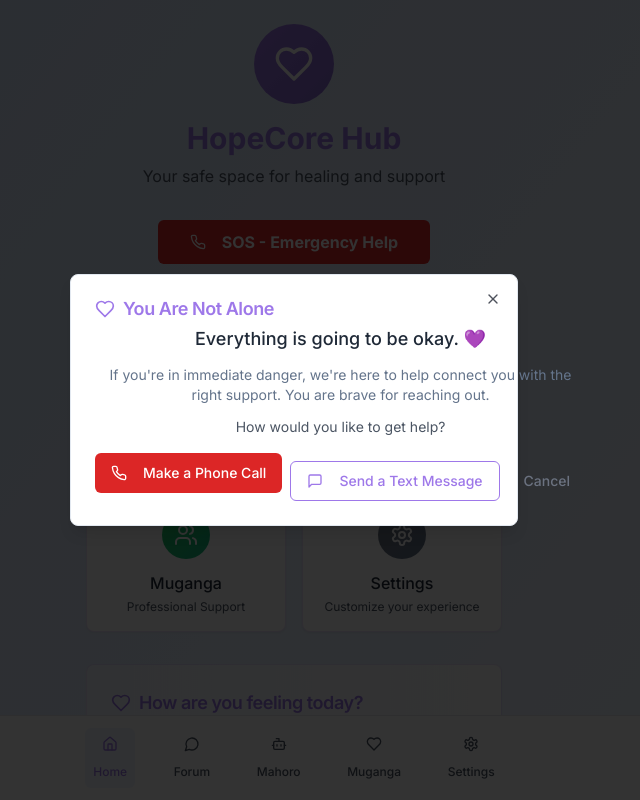
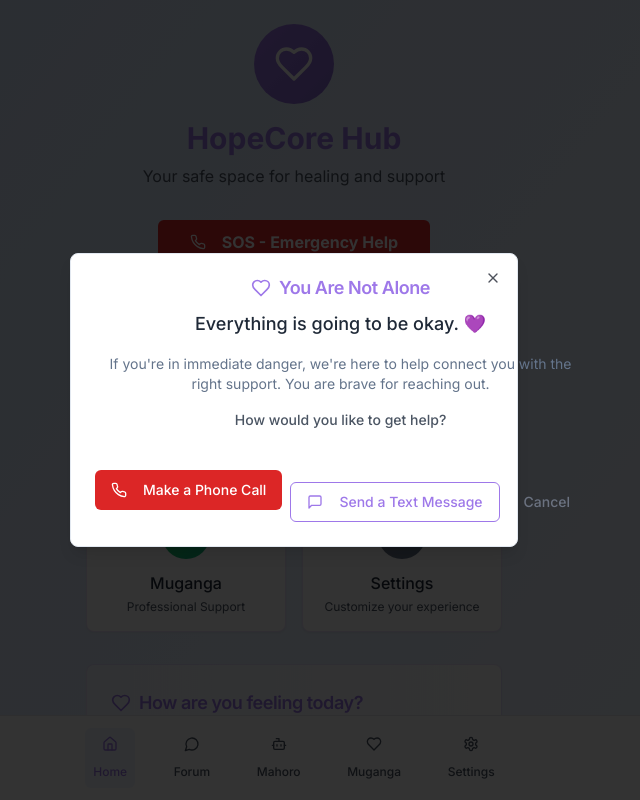
Before and after one commit to leocode09/new-hopecorehub, a React (Vite) app: page / in a window 1280 px wide. Both pictures are taken after a click on the button "SOS - Emergency Help". Shown: the top 800 px of the page, without its empty margins (346-986 px from the left). Built offline with nearby package versions, Linux system fonts and the light colour scheme.

Commit message:
Fix: SOS button dialog layout
Adjust the layout of the initial comforting dialog and cancel button within the SOS button component to ensure proper display on Android and iOS devices.

```diff
--- a/src/components/SOSButton.tsx
+++ b/src/components/SOSButton.tsx
@@ -101,29 +101,29 @@ const SOSButton = () => {
 
       {/* Initial Comforting Dialog */}
       <Dialog open={showInitialDialog} onOpenChange={setShowInitialDialog}>
-        <DialogContent className="sm:max-w-md">
-          <DialogHeader>
-            <DialogTitle className="flex items-center text-[#9E78E9]">
+        <DialogContent className="sm:max-w-md max-w-[90vw] mx-auto">
+          <DialogHeader className="space-y-3">
+            <DialogTitle className="flex items-center justify-center text-[#9E78E9] text-center">
               <Heart className="w-5 h-5 mr-2" />
               You Are Not Alone
             </DialogTitle>
-            <DialogDescription className="space-y-3 text-center">
+            <DialogDescription className="space-y-4 text-center px-2">
               <p className="text-lg font-medium text-gray-800">
                 Everything is going to be okay. 💜
               </p>
-              <p>
+              <p className="text-sm">
                 If you're in immediate danger, we're here to help connect you with the right support.
                 You are brave for reaching out.
               </p>
-              <p className="text-sm text-gray-600">
+              <p className="text-sm text-gray-600 font-medium">
                 How would you like to get help?
               </p>
             </DialogDescription>
           </DialogHeader>
-          <DialogFooter className="flex-col space-y-2">
+          <DialogFooter className="flex flex-col space-y-3 mt-6">
             <Button
               onClick={handleCallOption}
-              className="w-full bg-red-600 hover:bg-red-700 text-white"
+              className="w-full bg-red-600 hover:bg-red-700 text-white py-3"
             >
               <Phone className="w-4 h-4 mr-2" />
               Make a Phone Call
@@ -131,7 +131,7 @@ const SOSButton = () => {
             <Button
               onClick={handleTextOption}
               variant="outline"
-              className="w-full border-[#9E78E9] text-[#9E78E9] hover:bg-[#9E78E9]/10"
+              className="w-full border-[#9E78E9] text-[#9E78E9] hover:bg-[#9E78E9]/10 py-3"
             >
               <MessageSquare className="w-4 h-4 mr-2" />
               Send a Text Message
@@ -139,7 +139,7 @@ const SOSButton = () => {
             <Button
               variant="ghost"
               onClick={resetDialogs}
-              className="w-full text-gray-500"
+              className="w-full text-gray-500 py-2"
             >
               Cancel
             </Button>
@@ -149,17 +149,17 @@ const SOSButton = () => {
 
       {/* Contact Selection Dialog */}
       <Dialog open={showContactOptions} onOpenChange={setShowContactOptions}>
-        <DialogContent className="sm:max-w-md">
+        <DialogContent className="sm:max-w-md max-w-[90vw] mx-auto">
           <DialogHeader>
-            <DialogTitle className="flex items-center text-red-600">
+            <DialogTitle className="flex items-center justify-center text-red-600 text-center">
               <Phone className="w-5 h-5 mr-2" />
               Choose Emergency Contact
             </DialogTitle>
-            <DialogDescription>
+            <DialogDescription className="text-center">
               Select who you'd like to call for immediate assistance:
             </DialogDescription>
           </DialogHeader>
-          <div className="space-y-3">
+          <div className="space-y-3 mt-4">
             {emergencyContacts.map((contact) => (
               <Button
                 key={contact.number}
@@ -167,15 +167,15 @@ const SOSButton = () => {
                 variant="outline"
                 className="w-full h-auto p-4 text-left justify-start border-gray-200 hover:border-red-300 hover:bg-red-50"
               >
-                <div>
-                  <div className="font-semibold">{contact.name}</div>
+                <div className="w-full">
+                  <div className="font-semibold text-sm">{contact.name}</div>
                   <div className="text-sm text-gray-600">{contact.number}</div>
-                  <div className="text-xs text-gray-500">{contact.description}</div>
+                  <div className="text-xs text-gray-500 mt-1">{contact.description}</div>
                 </div>
               </Button>
             ))}
           </div>
-          <DialogFooter>
+          <DialogFooter className="mt-6">
             <Button
               variant="ghost"
               onClick={() => setShowContactOptions(false)}
@@ -189,18 +189,18 @@ const SOSButton = () => {
 
       {/* Call Confirmation Dialog */}
       <AlertDialog open={showCallConfirmation} onOpenChange={setShowCallConfirmation}>
-        <AlertDialogContent>
+        <AlertDialogContent className="max-w-[90vw] sm:max-w-md mx-auto">
           <AlertDialogHeader>
-            <AlertDialogTitle className="flex items-center text-red-600">
+            <AlertDialogTitle className="flex items-center justify-center text-red-600 text-center">
               <AlertTriangle className="w-5 h-5 mr-2" />
               Confirm Emergency Call
             </AlertDialogTitle>
-            <AlertDialogDescription className="space-y-2">
+            <AlertDialogDescription className="space-y-3 text-center">
               <p>
                 You are about to call <strong>{selectedContact?.name}</strong> at{" "}
                 <strong>{selectedContact?.number}</strong>.
               </p>
-              <p>
+              <p className="text-sm">
                 This will open your phone app and dial the number. Local carrier charges may apply.
               </p>
               <p className="text-sm font-medium text-red-700">
@@ -208,13 +208,16 @@ const SOSButton = () => {
               </p>
             </AlertDialogDescription>
           </AlertDialogHeader>
-          <AlertDialogFooter>
-            <AlertDialogCancel onClick={() => setShowCallConfirmation(false)}>
+          <AlertDialogFooter className="flex flex-col sm:flex-row gap-2 mt-6">
+            <AlertDialogCancel
+              onClick={() => setShowCallConfirmation(false)}
+              className="w-full sm:w-auto"
+            >
               Cancel
             </AlertDialogCancel>
             <AlertDialogAction
               onClick={handleConfirmCall}
-              className="bg-red-600 hover:bg-red-700"
+              className="bg-red-600 hover:bg-red-700 w-full sm:w-auto"
             >
               Yes, Call Now
             </AlertDialogAction>
@@ -224,20 +227,20 @@ const SOSButton = () => {
 
       {/* Text Confirmation Dialog */}
       <AlertDialog open={showTextConfirmation} onOpenChange={setShowTextConfirmation}>
-        <AlertDialogContent>
+        <AlertDialogContent className="max-w-[90vw] sm:max-w-md mx-auto">
           <AlertDialogHeader>
-            <AlertDialogTitle className="flex items-center text-[#9E78E9]">
+            <AlertDialogTitle className="flex items-center justify-center text-[#9E78E9] text-center">
               <MessageSquare className="w-5 h-5 mr-2" />
               Text HopeCore Hub Team
             </AlertDialogTitle>
-            <AlertDialogDescription className="space-y-3">
+            <AlertDialogDescription className="space-y-4 text-center">
               <p>
                 You can reach our support team via text message or WhatsApp at:
               </p>
-              <p className="font-mono text-lg text-center bg-gray-100 p-2 rounded">
+              <p className="font-mono text-base bg-gray-100 p-3 rounded text-center">
                 +250 780-332-779
               </p>
-              <p>
+              <p className="text-sm">
                 This will open your messaging app. Local carrier charges may apply for SMS.
               </p>
               <p className="text-sm font-medium text-[#9E78E9]">
@@ -245,13 +248,16 @@ const SOSButton = () => {
               </p>
             </AlertDialogDescription>
           </AlertDialogHeader>
-          <AlertDialogFooter>
-            <AlertDialogCancel onClick={() => setShowTextConfirmation(false)}>
+          <AlertDialogFooter className="flex flex-col sm:flex-row gap-2 mt-6">
+            <AlertDialogCancel
+              onClick={() => setShowTextConfirmation(false)}
+              className="w-full sm:w-auto"
+            >
               Cancel
             </AlertDialogCancel>
             <AlertDialogAction
               onClick={handleConfirmText}
-              className="bg-[#9E78E9] hover:bg-[#8B69D6]"
+              className="bg-[#9E78E9] hover:bg-[#8B69D6] w-full sm:w-auto"
             >
               Open Messaging App
             </AlertDialogAction>
```
